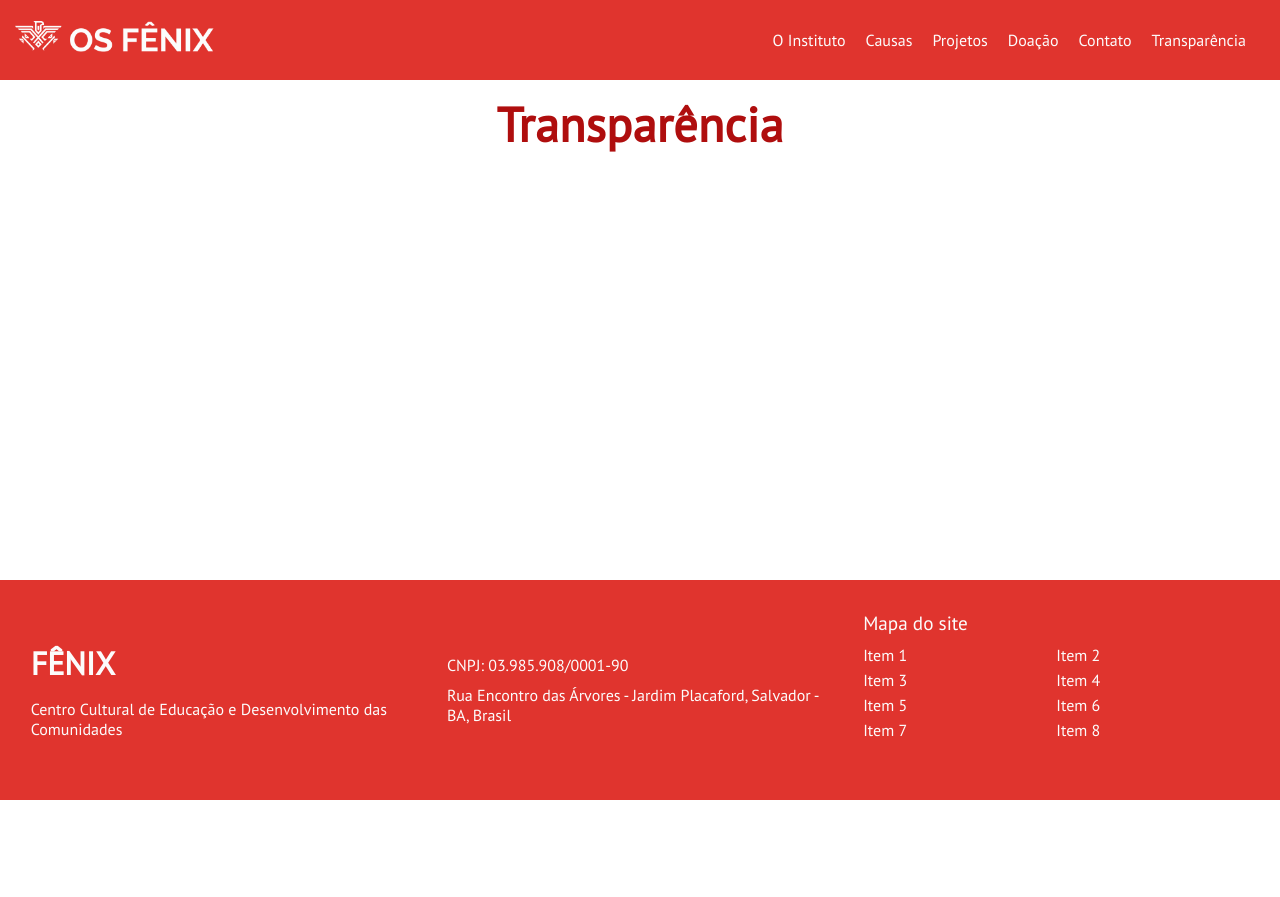
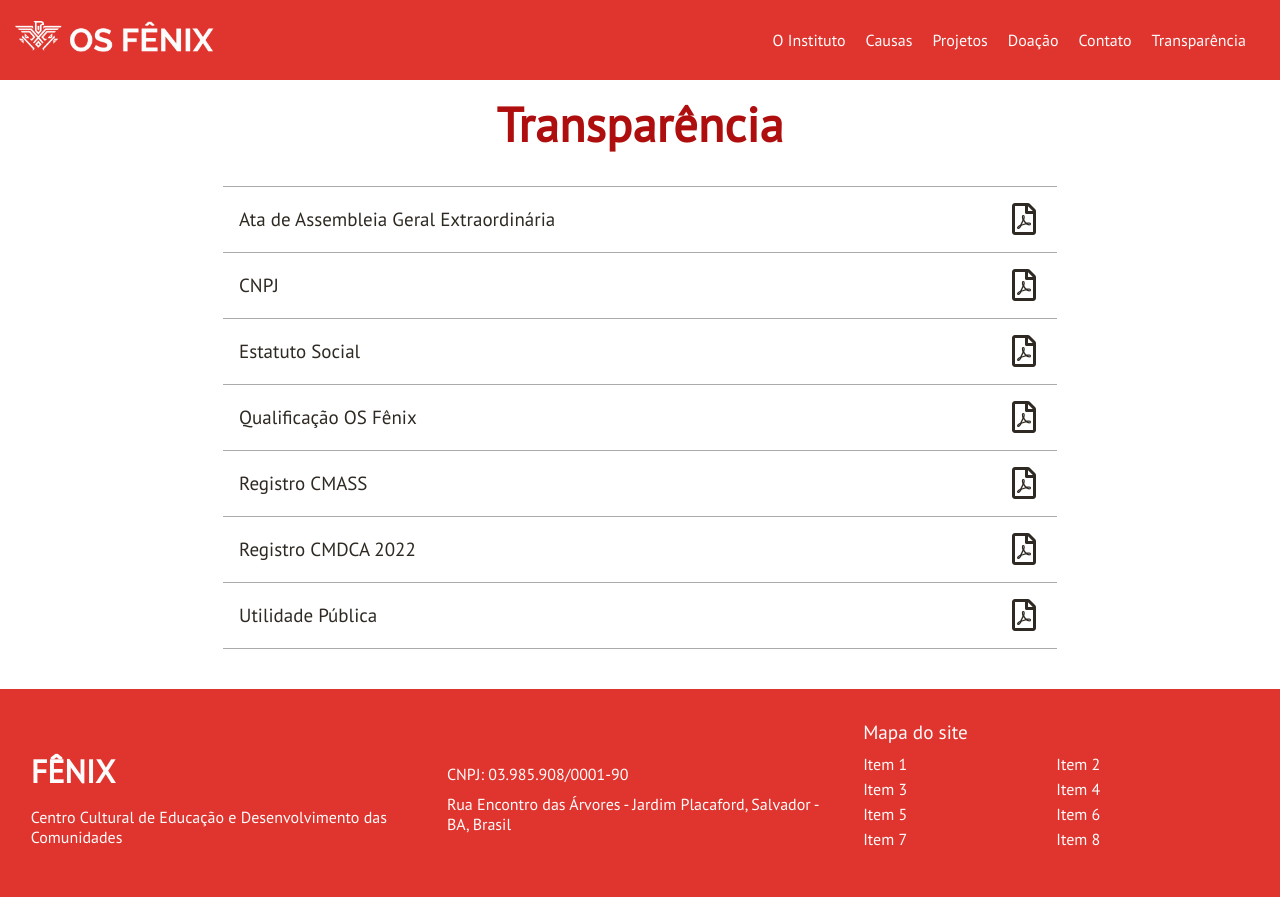
Before and after one commit to osfenix/fenix-website, a website built with Parcel: page src/transparencia.html in a window 1280 px wide. Before the commit the page ends 800 px from the top, so only its background shows below. Built offline with nearby package versions, Linux system fonts and the light colour scheme.

```diff
--- a/src/transparencia.html
+++ b/src/transparencia.html
@@ -38,7 +38,83 @@
         <div class="main-footer-container">
             <main class="main">
                 <h1 class="transparency__title">Transparência</h1>
+                <section class="list">
 
+                    <div class='list-item'>
+                        <span class="list-item__text">
+                            Ata de Assembleia Geral Extraordinária
+                        </span>
+                        <a href="https://drive.google.com/file/d/1bXBblrYeXHDhDjaonn5_3W0wRmbdcS0d/view?usp=sharing"
+                            target='_blank'><i class="list-item_icon far fa-file-pdf"></i></a>
+                    </div>
+
+                    <div class='list-item'>
+                        <span class="list-item__text">
+                            CNPJ
+                        </span>
+                        <a href="https://drive.google.com/file/d/15qOGISLMLhEUIdZhMnPMlsn6BmL_qIk5/view?usp=sharing"
+                            target="_blank" rel="noopener noreferrer">
+                            <i class="list-item_icon far fa-file-pdf"></i>
+                        </a>
+
+                    </div>
+
+                    <div class='list-item'>
+                        <span class="list-item__text">
+                            Estatuto Social
+                        </span>
+                        <a href="https://drive.google.com/file/d/1NE5iXj_fs86Nu0k3s-gBtd3B6HoDGerB/view?usp=sharing"
+                            target="_blank" rel="noopener noreferrer">
+                            <i class="list-item_icon far fa-file-pdf"></i>
+                        </a>
+
+                    </div>
+
+                    <div class='list-item'>
+                        <span class="list-item__text">
+                            Qualificação OS Fênix
+                        </span>
+                        <a href="https://drive.google.com/file/d/1XH41X3irNdTWsj-9sTAN5ZoMbIVSeSjI/view?usp=sharing"
+                            target="_blank" rel="noopener noreferrer">
+                            <i class="list-item_icon far fa-file-pdf"></i>
+                        </a>
+
+                    </div>
+
+                    <div class='list-item'>
+                        <span class="list-item__text">
+                            Registro CMASS
+                        </span>
+                        <a href="https://drive.google.com/file/d/17gw4AK7vEHqAFemL1dtY1nHRzxChwhb2/view?usp=sharing"
+                            target="_blank" rel="noopener noreferrer">
+                            <i class="list-item_icon far fa-file-pdf"></i>
+                        </a>
+
+                    </div>
+
+                    <div class='list-item'>
+                        <span class="list-item__text">
+                            Registro CMDCA 2022
+                        </span>
+                        <a href="https://drive.google.com/file/d/1bs0YXwTck7ELyfuweCd7ODsovHcXBSYx/view?usp=sharing"
+                            target="_blank" rel="noopener noreferrer">
+                            <i class="list-item_icon far fa-file-pdf"></i>
+                        </a>
+
+                    </div>
+
+                    <div class='list-item'>
+                        <span class="list-item__text">
+                            Utilidade Pública
+                        </span>
+                        <a href="https://drive.google.com/file/d/1g6Ju4GpmDTJIVPG_zYyYOcI2wUWNBSL0/view?usp=sharing"
+                            target="_blank" rel="noopener noreferrer">
+                            <i class="list-item_icon far fa-file-pdf"></i>
+                        </a>
+
+                    </div>
+
+                </section>
 
             </main>
 
```
